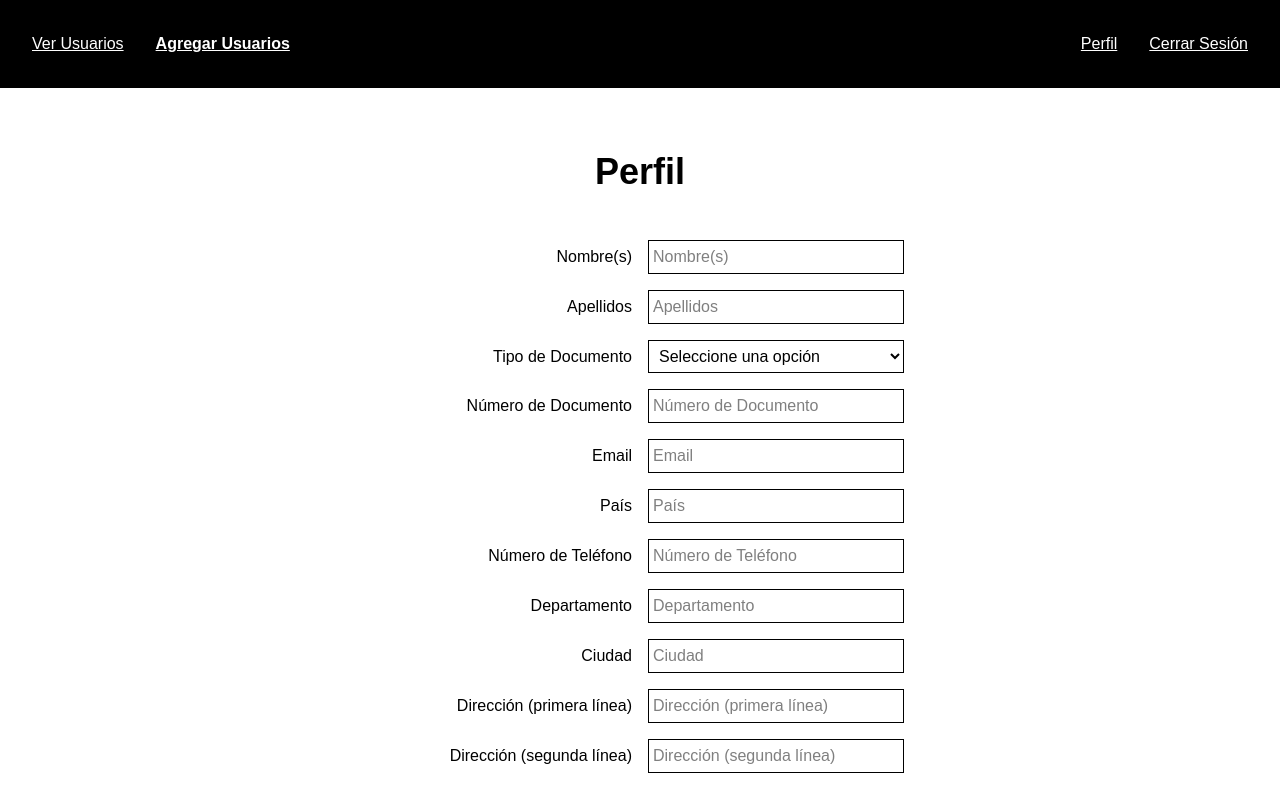
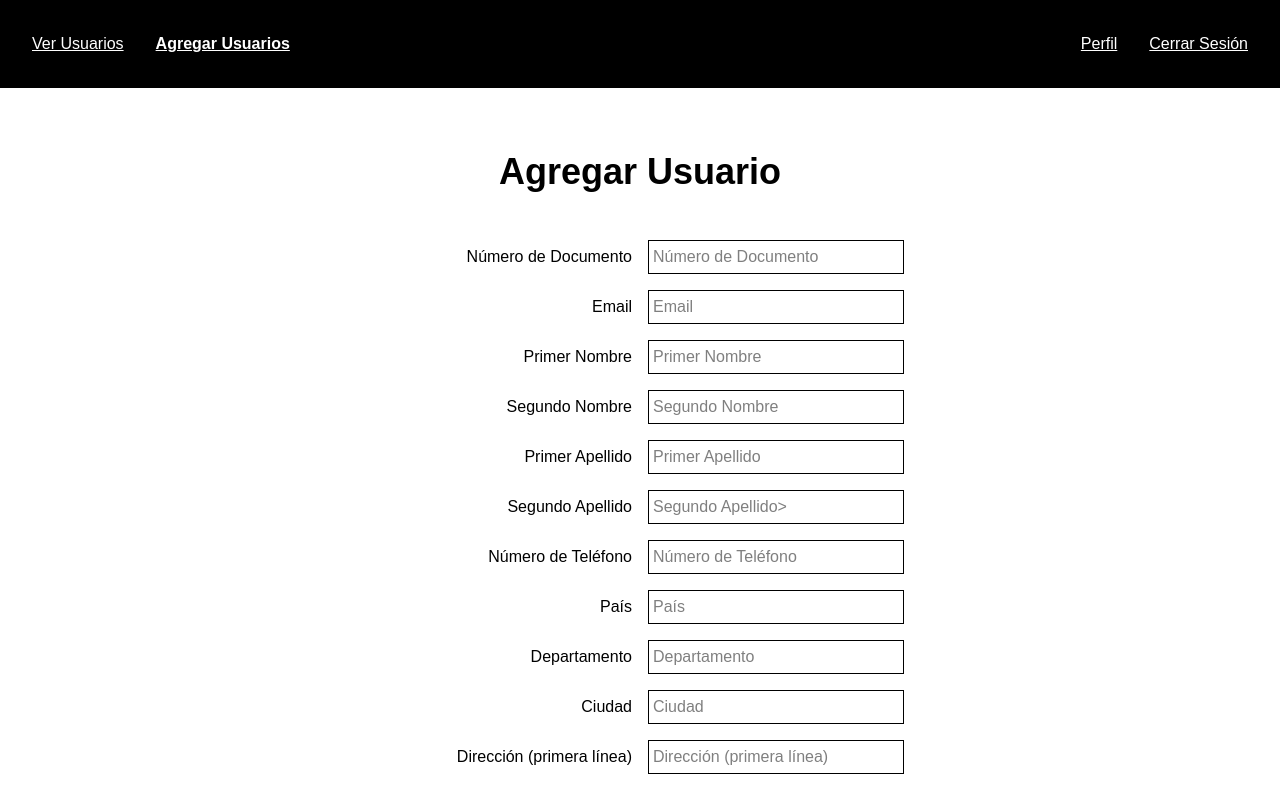
Before and after one commit to ianpn-sena/GA6-220501096-AA4-EV03, a Next.js app: page /usuarios/registrar in a window 1280 px wide. Shown: the top 788 px of the page. Built offline with nearby package versions, Linux system fonts and the light colour scheme.

Commit message:
Terminada evidencia.

```diff
--- a/next.config.ts
+++ b/next.config.ts
@@ -1,10 +1,11 @@
 import type { NextConfig } from "next";
 
 const nextConfig: NextConfig = {
-  output: 'export',
+  /*output: 'export',
+  compress: false,
   images: {
     unoptimized: true
-  }
+  }*/
 };
 
 export default nextConfig;
--- a/src/app/usuarios/page.jsx
+++ /dev/null
@@ -1,10 +0,0 @@
-export default function ViewUsers() {
-  return (
-    <main className="flex items-center bg-background text-primary text-center p-8 sm:min-h-[500px]">
-      <div className="mx-auto">
-        <h1 className="text-4xl font-bold mb-16">¡Bienvenido, «<span className="text-secondary">Dirección General</span>»!</h1>
-        <p className="text-2xl">Listado de usuarios aquí.</p>
-      </div>
-    </main>
-  );
-};
--- /dev/null
+++ b/src/app/usuarios/page.tsx
@@ -0,0 +1,48 @@
+"use client";
+
+import { useState, useEffect } from 'react';
+
+import Usuario from "./usuario";
+
+export default function ViewUsers() {
+  const [ users, setUsers ] = useState<Array<any>>([]);
+  const [ loaded, setLoaded ] = useState(false);
+
+  useEffect(() => {
+    if (!loaded) {
+      (async () => {
+        try {
+          const response = await fetch("https://localhost:8443/usuarios");
+
+          if (!response.ok) {
+            throw new Error('Error de servidor.');
+          }
+
+          const responseObject = await response.json();
+          setUsers(responseObject.reverse());
+        } catch (err : unknown) {
+          if (err instanceof Error) {
+            alert("Error encontrado:\n\n" + err.message);
+            console.error(err)
+          }
+        } finally {
+          setLoaded(true);
+        }
+      })();
+    }
+  }, [loaded]);
+
+  return (
+    <main className="flex flex-col items-center bg-background text-primary text-center p-8 sm:min-h-[500px]">
+      <h1 className="text-4xl font-extrabold mb-8">Usuarios Registrados</h1>
+
+      <div className="flex flex-col items-center w-fvvvvvvvull">
+        <div className="grid grid-cols-2 gap-4 my-4 items-center w-full">
+          {
+            users.map(u => <Usuario key={u.id} data={u} />)
+          }
+      </div>
+    </div>
+    </main>
+  );
+};
--- a/src/app/usuarios/registrar/page.tsx
+++ b/src/app/usuarios/registrar/page.tsx
@@ -5,28 +5,27 @@ import { FormButton } from "@/components/Unimplemented";
 
 export default function Perfil() {
   const [isLoading, setIsLoading] = useState(false);
-  const [error, setError] = useState(null);
 
   const postForm = async (e: React.FormEvent<HTMLFormElement>) => {
     setIsLoading(true);
-    setError(null);
 
     try {
       const formData = new FormData(e.currentTarget);
-      const response = await fetch('https://localhost:8443/root', {
+      const response = await fetch(e.currentTarget.action, {
         method: 'POST',
-        body: formData,
+        body: formData
       });
 
       if (!response.ok) {
         throw new Error('Error de servidor.');
       }
 
-      //const data = await response.json()
-      console.log(await response.text());
-    } catch (err: any) {
-      setError(err.message);
-      console.error(err)
+      alert("Usuario creado exitosamente!");
+    } catch (err : unknown) {
+      if (err instanceof Error) {
+        alert("Error encontrado:\n\n" + err.message);
+        console.error(err)
+      }
     } finally {
       setIsLoading(false);
     }
@@ -35,7 +34,7 @@ export default function Perfil() {
   const handleSubmitForm = (e: React.FormEvent<HTMLFormElement>) => {
     e.preventDefault();
 
-    const form = e.target as HTMLFormElement;
+    const form = e.currentTarget as HTMLFormElement;
 
     if (form.checkValidity()) {
       if (!isLoading) {
@@ -50,43 +49,44 @@ export default function Perfil() {
 
   return (
     <main className="flex flex-col items-center bg-background text-primary text-center p-8 sm:min-h-[500px]">
-      <h1 className="text-4xl font-extrabold mb-8">Perfil</h1>
+      <h1 className="text-4xl font-extrabold mb-8">Agregar Usuario</h1>
 
-      <form id="form_perfil" action="https://localhost:8443" method="POST" className="flex flex-col items-center w-full" onSubmit={handleSubmitForm}>
+      <form id="form_perfil" action="https://localhost:8443/usuarios" method="POST" className="flex flex-col items-center w-fvvvvvvvull" onSubmit={handleSubmitForm}>
         <div className="grid grid-cols-2 gap-4 my-4 items-center w-full">
-          <label htmlFor="form_perfil_nombres" className="text-right">Nombre(s)</label>
-          <input type="text" id="form_perfil_nombres" name="form_perfil_nombres" placeholder="Nombre(s)" className="border-solid border-1 p-1 w-full sm:w-3xs" required />
-          <label htmlFor="form_perfil_apellidos" className="text-right">Apellidos</label>
-          <input type="text" id="form_perfil_apellidos" name="form_perfil_apellidos" placeholder="Apellidos" className="border-solid border-1 p-1 w-full sm:w-3xs" required />
-          <label htmlFor="form_perfil_tipo_de_documento" className="text-right">Tipo de Documento</label>
-          <select id="form_perfil_tipo_de_documento" name="form_perfil_tipo_de_documento" className="border-solid border-1 p-1.5 w-full sm:w-3xs" required>
-            <option value="">Seleccione una opción</option>
-            <option value="CC">Cédula de ciudadanía</option>
-            <option value="PASSPORT">Pasaporte</option>
-            <option value="FOREIGN">Cédula de extranjería</option>
-          </select>
           <label htmlFor="form_perfil_numero_de_documento" className="text-right">Número de Documento</label>
           <input type="text" id="form_perfil_numero_de_documento" name="form_perfil_numero_de_documento" placeholder="Número de Documento" className="border-solid border-1 p-1 w-full sm:w-3xs" required />
+
           <label htmlFor="form_perfil_email" className="text-right">Email</label>
           <input type="email" id="form_perfil_email" name="form_perfil_email" placeholder="Email" className="border-solid border-1 p-1 w-full sm:w-3xs" required />
+
+          <label htmlFor="form_perfil_primer_nombre" className="text-right">Primer Nombre</label>
+          <input type="text" id="form_perfil_primer_nombre" name="form_perfil_primer_nombre" placeholder="Primer Nombre" className="border-solid border-1 p-1 w-full sm:w-3xs" required />
+          <label htmlFor="form_perfil_segundo_nombre" className="text-right">Segundo Nombre</label>
+          <input type="text" id="form_perfil_segundo_nombre" name="form_perfil_segundo_nombre" placeholder="Segundo Nombre" className="border-solid border-1 p-1 w-full sm:w-3xs" />
+          <label htmlFor="form_perfil_primer_apellido" className="text-right">Primer Apellido</label>
+          <input type="text" id="form_perfil_primer_apellido" name="form_perfil_primer_apellido" placeholder="Primer Apellido" className="border-solid border-1 p-1 w-full sm:w-3xs" required />
+          <label htmlFor="form_perfil_segundo_apellido" className="text-right">Segundo Apellido</label>
+          <input type="text" id="form_perfil_segundo_apellido" name="form_perfil_segundo_apellido" placeholder="Segundo Apellido>" className="border-solid border-1 p-1 w-full sm:w-3xs" />
+
+          <label htmlFor="form_perfil_numero_de_telefono" className="text-right">Número de Teléfono</label>
+          <input type="tel" id="form_perfil_numero_de_telefono" name="form_perfil_numero_de_telefono" placeholder="Número de Teléfono" className="border-solid border-1 p-1 w-full sm:w-3xs" required />
+
           <label htmlFor="form_perfil_pais" className="text-right">País</label>
           <input type="text" id="form_perfil_pais" name="form_perfil_pais" placeholder="País" className="border-solid border-1 p-1 w-full sm:w-3xs" required />
-          <label htmlFor="form_perfil_numero_de_telefono" className="text-right">Número de Teléfono</label>
-          <input type="tel" id="form_perfil_numero_de_telefono" name="form_perfil_numero_de_telefono" placeholder="Número de Teléfono" className="border-solid border-1 p-1 w-full sm:w-3xs" required />
           <label htmlFor="form_perfil_departamento" className="text-right">Departamento</label>
           <input type="text" id="form_perfil_departamento" name="form_perfil_departamento" placeholder="Departamento" className="border-solid border-1 p-1 w-full sm:w-3xs" required />
           <label htmlFor="form_perfil_ciudad" className="text-right">Ciudad</label>
           <input type="text" id="form_perfil_ciudad" name="form_perfil_ciudad" placeholder="Ciudad" className="border-solid border-1 p-1 w-full sm:w-3xs" required />
+
           <label htmlFor="form_perfil_direccion_1" className="text-right">Dirección (primera línea)</label>
           <input type="text" id="form_perfil_direccion_1" name="form_perfil_direccion_1" placeholder="Dirección (primera línea)" className="border-solid border-1 p-1 w-full sm:w-3xs" required />
           <label htmlFor="form_perfil_direccion_2" className="text-right">Dirección (segunda línea)</label>
-          <input type="text" id="form_perfil_direccion_1" name="form_perfil_direccion_1" placeholder="Dirección (segunda línea)" className="border-solid border-1 p-1 w-full sm:w-3xs" />
+          <input type="text" id="form_perfil_direccion_2" name="form_perfil_direccion_2" placeholder="Dirección (segunda línea)" className="border-solid border-1 p-1 w-full sm:w-3xs" />
           <label htmlFor="form_perfil_codigo_zip" className="text-right">Código ZIP</label>
           <input type="text" id="form_perfil_codigo_zip" name="form_perfil_codigo_zip" placeholder="Código ZIP" className="border-solid border-1 p-1 w-full sm:w-3xs" />
       </div>
       <div className="flex items-center justify-around w-full sm:w-3/5">
-          <FormButton type="button" value="Cambiar Email" />
-          <FormButton type="submit" value="Actualizar" />
+          <FormButton type="submit" value="Crear Usuario" />
       </div>
     </form>
     </main>
--- /dev/null
+++ b/src/app/usuarios/usuario.tsx
@@ -0,0 +1,52 @@
+"use client";
+
+export default function Usuario({ data } : { data : any}) {
+    console.log(data);
+
+    return (
+        <>
+            <h2 className="col-span-2 text-2xl font-extrabold mb-4">Usuario #{data.id}:</h2>
+
+            <p className="text-right"><strong>Número de documento:</strong></p>
+            <p className="text-start">{data.idNumber}</p>
+
+            <p className="text-right"><strong>Email:</strong></p>
+            <p className="text-start">{data.email}</p>
+
+            <p className="text-right"><strong>Primer nombre:</strong></p>
+            <p className="text-start">{data.firstName}</p>
+
+            <p className="text-right"><strong>Segundo nombre:</strong></p>
+            <p className="text-start">{data?.middleName}</p>
+
+            <p className="text-right"><strong>Primer apellido:</strong></p>
+            <p className="text-start">{data.firstLastName}</p>
+
+            <p className="text-right"><strong>Segundo apellido:</strong></p>
+            <p className="text-start">{data.secondLastName}</p>
+
+            <p className="text-right"><strong>Número de teléfono:</strong></p>
+            <p className="text-start">{data.phoneNumber}</p>
+
+            <p className="text-right"><strong>País:</strong></p>
+            <p className="text-start">{data.country}</p>
+
+            <p className="text-right"><strong>Departamento:</strong></p>
+            <p className="text-start">{data.department}</p>
+
+            <p className="text-right"><strong>Ciudad:</strong></p>
+            <p className="text-start">{data.city}</p>
+
+            <p className="text-right"><strong>Dirección, primera línea:</strong></p>
+            <p className="text-start">{data.address1}</p>
+
+            <p className="text-right"><strong>Dirección, segunda línea:</strong></p>
+            <p className="text-start">{data.address2}</p>
+
+            <p className="text-right"><strong>Código ZIP:</strong></p>
+            <p className="text-start">{data.zipCode}</p>
+
+            <div className="col-span-2 mb-4"></div>
+        </>
+    );
+};
```
